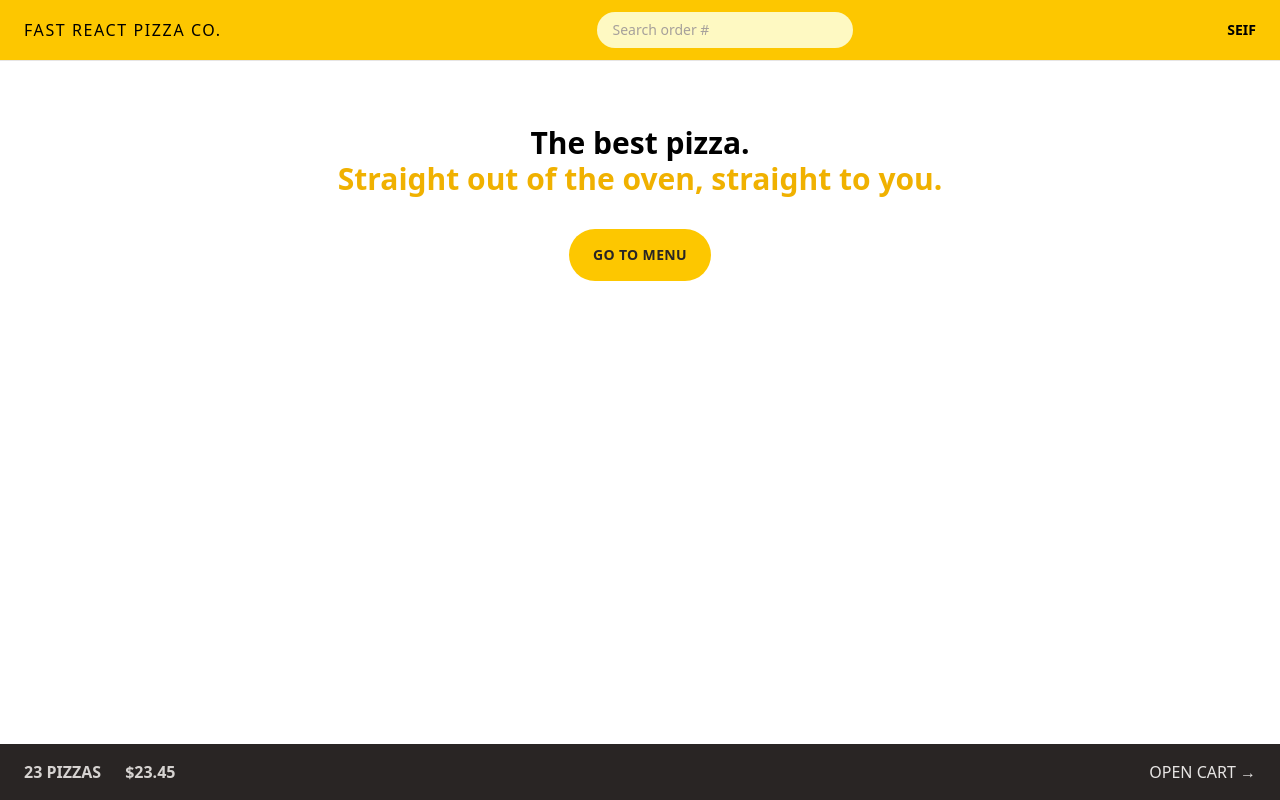
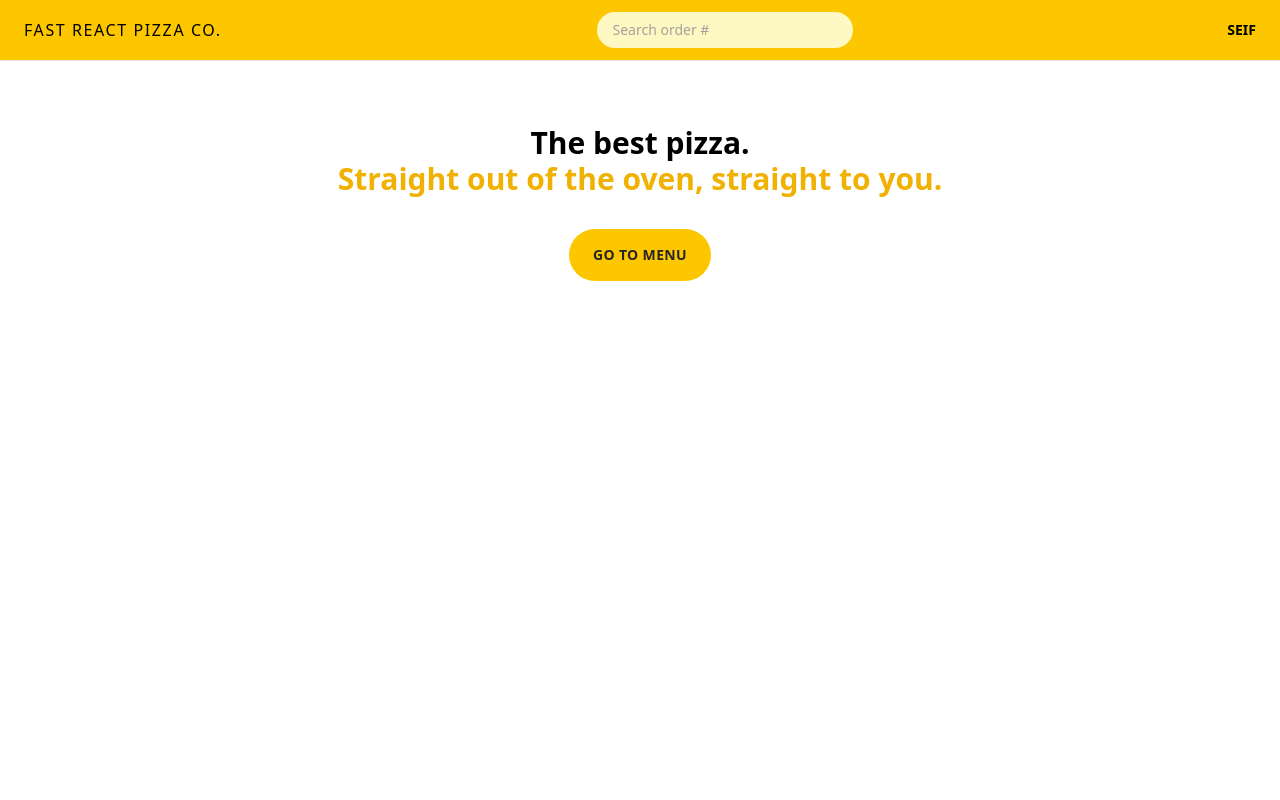
Before and after one commit to Mohamed-Maghraby/pizzago, a React (Vite) app: page / in a window 1280 px wide. Built offline with nearby package versions, Linux system fonts and the light colour scheme.

Commit message:
completing MenueItem and CartOverview, using slectors to calculate total quantity and price

```diff
--- a/src/features/cart/CartOverview.jsx
+++ b/src/features/cart/CartOverview.jsx
@@ -1,17 +1,21 @@
 import { useSelector } from 'react-redux';
 import { Link } from 'react-router';
+import { getTotalCartPrice, getTotalCartQuantity } from './cartSlice';
 
 function CartOverview() {
   /**
    * Creating some complex selector to sum all quantities of all objects in the cart
    * redux recommend doing such calculations inside the selector call back fn as we did not inside the component
    */
-  const x = useSelector((state)=>state.cart.cart.reduce((sum, item)=>sum + item.quantity, 0))
+  const totalCartQuantity = useSelector(getTotalCartQuantity)
+  const totalCartPrice = useSelector(getTotalCartPrice)
+
+  if (!totalCartQuantity) return
   return (
     <div className="flex items-center justify-between bg-stone-800 px-4 py-4 text-sm uppercase text-stone-200 sm:px-6 md:text-base">
       <p className="space-x-4 font-semibold text-stone-300 sm:space-x-6">
-        <span>23 pizzas</span>
-        <span>$23.45</span>
+        <span>{totalCartQuantity}</span>
+        <span>{totalCartPrice}$</span>
       </p>
       <Link to="/cart">Open cart &rarr;</Link>
     </div>
--- a/src/features/cart/cartSlice.js
+++ b/src/features/cart/cartSlice.js
@@ -1,14 +1,4 @@
 import { createSlice } from "@reduxjs/toolkit";
-
-// const cartInit = {
-//     pizzaId: 0,
-//     name: '',
-//     quantity: 0,
-//     unitPrice: 0,
-//     totalPrice: 0,
-
-// }
-
 
 /**
  * Now it's the time to deal with state as an array of object which is frustrating
@@ -16,7 +6,7 @@ import { createSlice } from "@reduxjs/toolkit";
  * we can just mutate, which make it easier
  */
 const cartInit = {
-    //array of cart objects, evert object represents a cart
+    //array of cart objects, every object represents a cart
     cart: [],
 }
 
@@ -48,5 +38,19 @@ const cartSlice = createSlice({
 })
 
 console.log(cartSlice.actions.addItem());
+
 export const { addItem, deleteItem, increaseItemQuantity, decreaseItemQuantity, clearCart } = cartSlice.actions
 export default cartSlice.reducer
+
+/**
+ * Selectors
+ * We lifted the implementation of this fn from the useSelector in the
+ * cartOverview Component to her so we can use it elsewhere. This what's called
+ * Redux Selector which selects a state and may run some operations over it, make it reusable,
+ * then we use them in the useSelector hook in any component
+ *
+ * Those Selectors may cause performance issue in larger apps, so 'Reselect' lib
+ * can be used to enhance it
+*/
+export const getTotalCartQuantity = (state)=>state.cart.cart.reduce((sum, item)=>sum + item.quantity, 0)
+export const getTotalCartPrice = (state)=>state.cart.cart.reduce((sum, item)=>sum + item.totalPrice, 0)
--- a/src/features/menu/MenuItem.jsx
+++ b/src/features/menu/MenuItem.jsx
@@ -9,6 +9,7 @@ function MenuItem({ pizza }) {
   const dispatch = useDispatch()
   const navigate = useNavigate()
   function handleAddToCart () {
+    //scheme of the new cart object
     const newItem  = {
       pizzaId: id,
       name: name,
```
